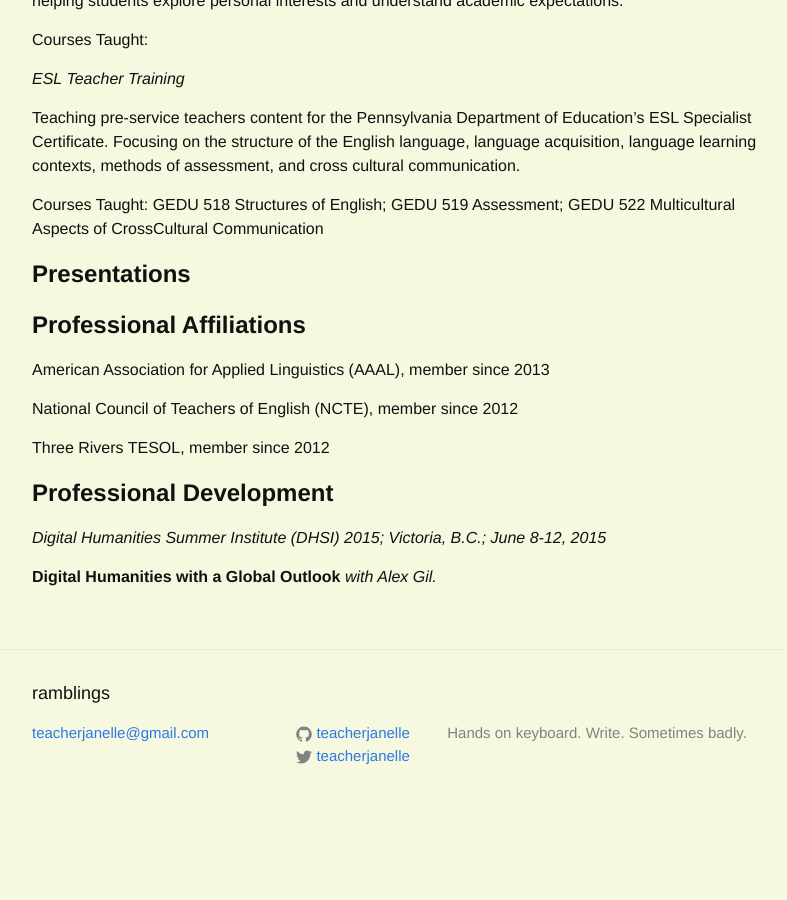
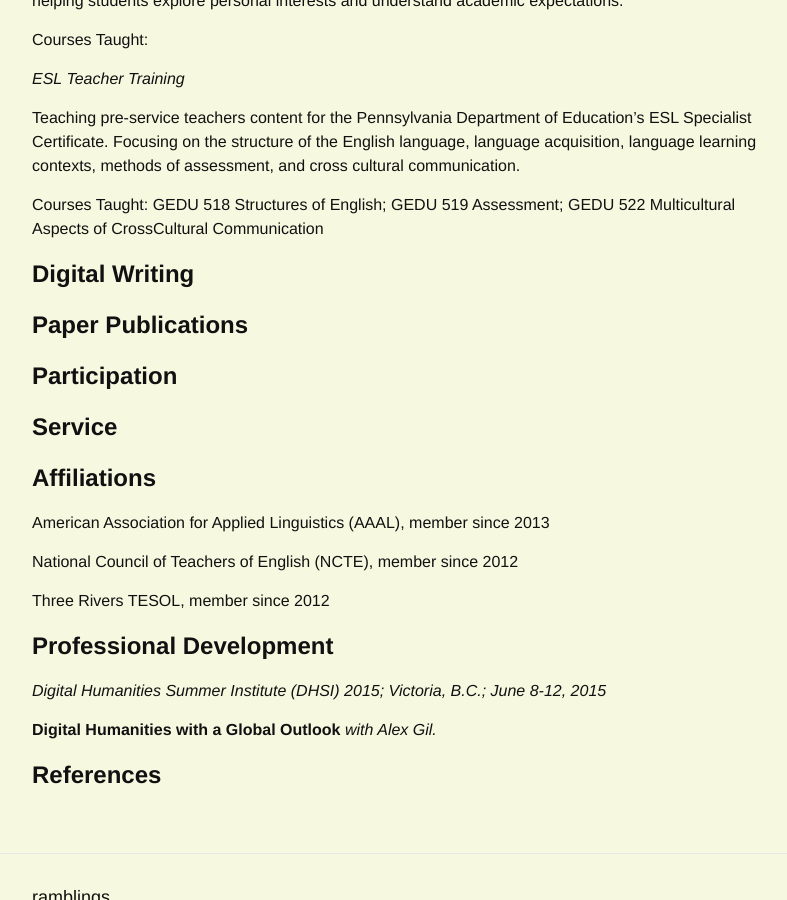
Before and after one commit to teacherjanelle/JNLB, a Jekyll site: the page built from cv.md, in a window 1280 px wide and 900 px high, scrolled down 841 px. Shown: the whole window, without its empty margins (238-1025 px from the left). Built offline with Jekyll 4.4.1, drawn with Linux system fonts in a browser that asks for light colours; before the commit the page ends 1668 px from its top, so only the background shows below that.

Commit message:
more to CV

```diff
--- a/cv.md
+++ b/cv.md
@@ -34,9 +34,15 @@ Teaching pre-service teachers content for the Pennsylvania Department of Educati
 
 Courses Taught: GEDU 518 Structures of English; GEDU 519 Assessment; GEDU 522 Multicultural Aspects of CrossCultural Communication
 
-# **Presentations**
+# **Digital Writing**
 
-# **Professional Affiliations**
+# **Paper Publications**
+
+# **Participation**
+
+# **Service**
+
+# **Affiliations**
 American Association for Applied Linguistics (AAAL), member since 2013
 
 National Council of Teachers of English (NCTE), member since 2012
@@ -47,3 +53,5 @@ Three Rivers TESOL, member since 2012
 *Digital Humanities Summer Institute (DHSI) 2015; Victoria, B.C.; June 8-12, 2015*
 
 **Digital Humanities with a Global Outlook** *with Alex Gil.*
+
+# **References**
```
